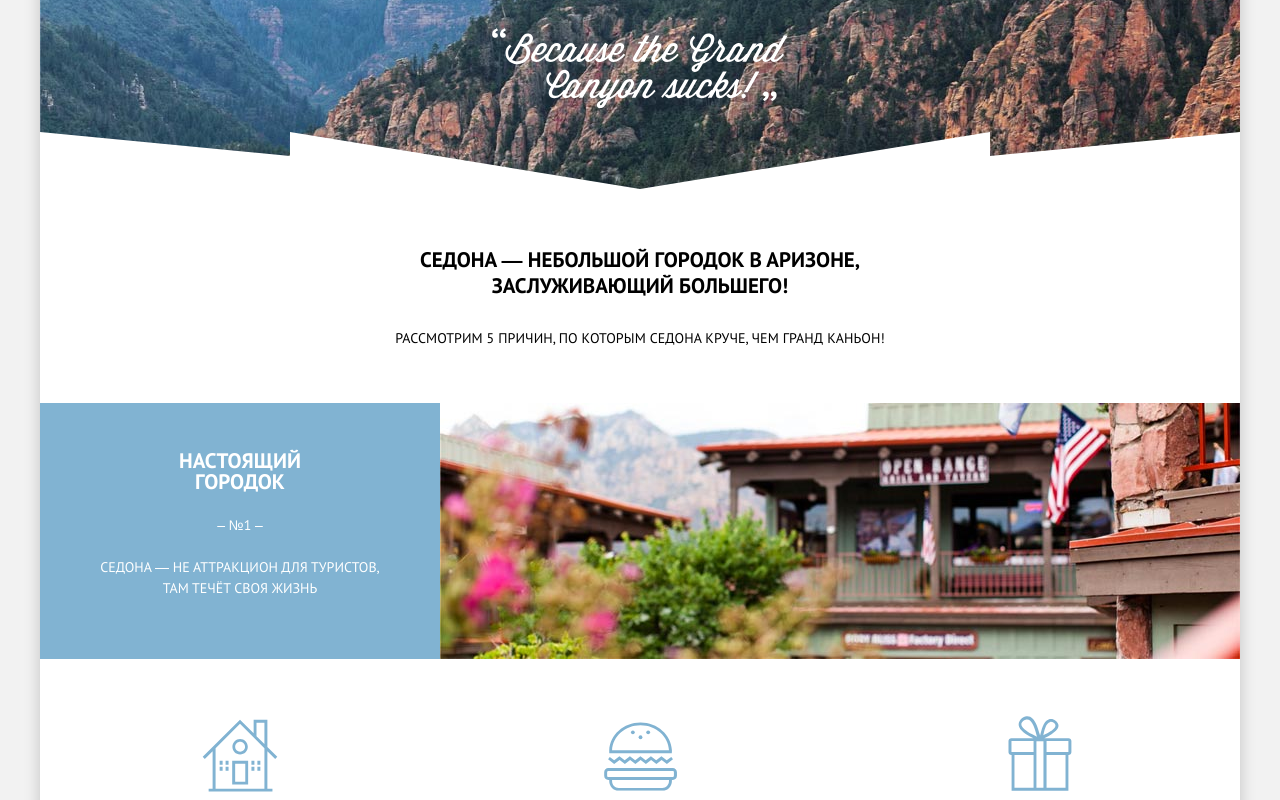
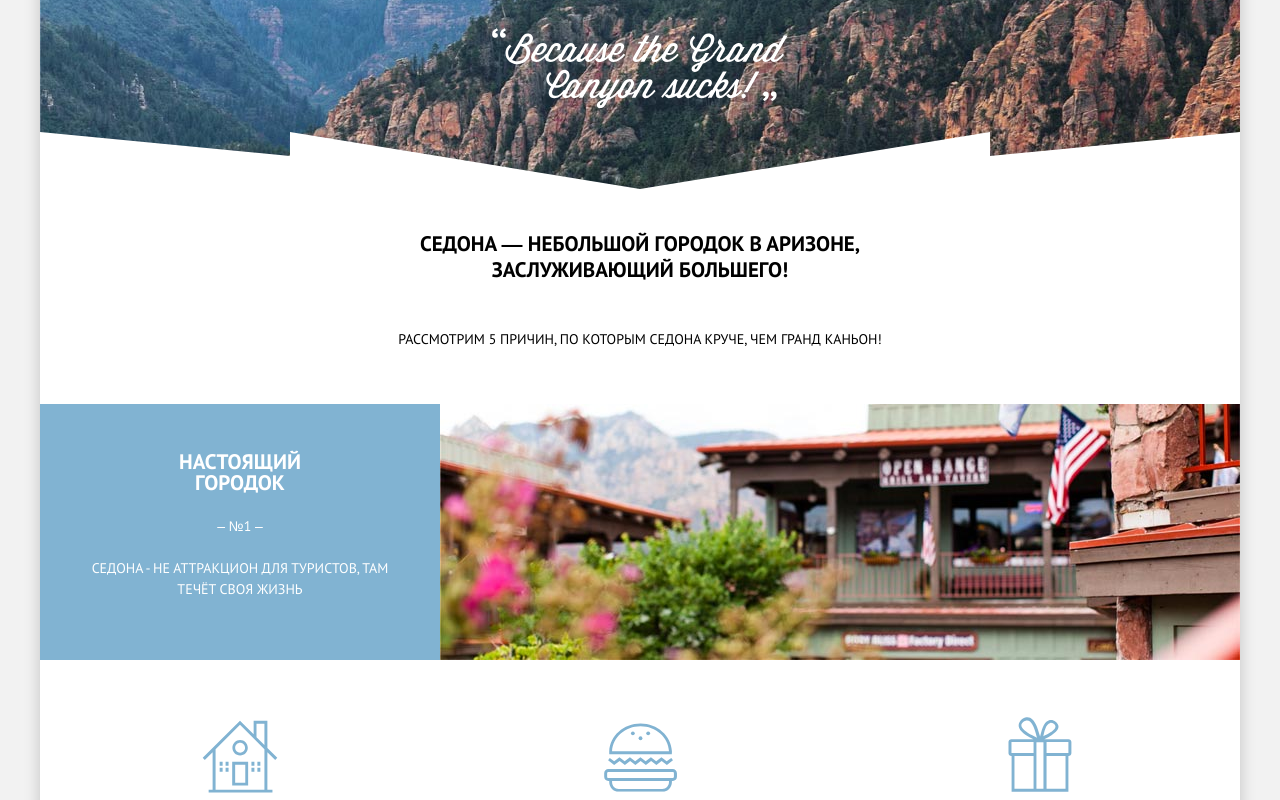
Before and after one commit to faraldo88/17107-sedona-28, a plain HTML site: page index.html in a window 1280 px wide. Shown: the part 376-1176 px from the top of the page. Drawn offline with Linux system fonts and the light colour scheme.

Commit message:
Доработки

```diff
--- a/css/style.css
+++ b/css/style.css
@@ -379,7 +379,7 @@ input::-webkit-inner-spin-button {
 
 .header-regular {
 	margin-top: 0;
-	margin-bottom: 29px;
+	margin-bottom: 46px;
 	font-size: 21px;
 	line-height: 26px;
 }
@@ -441,18 +441,6 @@ input::-webkit-inner-spin-button {
 	transform: translate(-50%, 0);
 }
 
-.header-regular {
-  margin-top: 0;
-	margin-bottom: 29px;
-	font-size: 21px;
-	line-height: 26px;
-}
-
-.header-large {
-	margin-top: 0;
-	margin-bottom: 33px;
-	font-size: 30px;
-}
 
 .welcome-wrapper {
 	display: flex;
@@ -499,12 +487,13 @@ input::-webkit-inner-spin-button {
 }
 
 .reasons-header-wrapper {
-	padding: 58px 0 54px 0;
+	padding: 42px 0 54px 0;
 }
-
+/*
 .reasons-descriptor {
 	letter-spacing: 0.1px;
 }
+*/
 
 .reason-regular {
 	padding-top: 47px;
@@ -728,7 +717,7 @@ input::-webkit-inner-spin-button {
 }
 
 .content-width-3 {
-	width: 290px;
+	width: 300px;
 }
 
 .content-width-4 {
--- a/index.html
+++ b/index.html
@@ -36,7 +36,7 @@
               <div class="reasons__item reason-regular block-blue">
                 <h2 class="reasons__title header-regular content-width content-width-2">Настоящий городок</h2>
                 <span class="reasons__num">– №1 –</span>
-                <p class="content-width content-width-3">Седона — не аттракцион для туристов, там течёт своя жизнь</p>
+                <p class="content-width content-width-3">Седона - не аттракцион для туристов, там течёт своя жизнь</p>
               </div>
               <div class="block-img">
                 <img class="img-right" src="img/sedona-view-1.jpg" width="801" height="256" alt="Город Седона">
```
